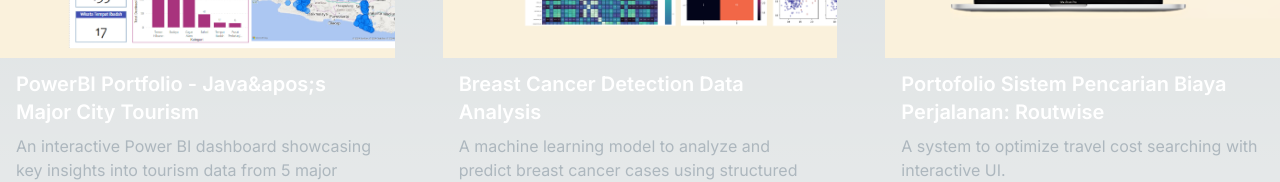
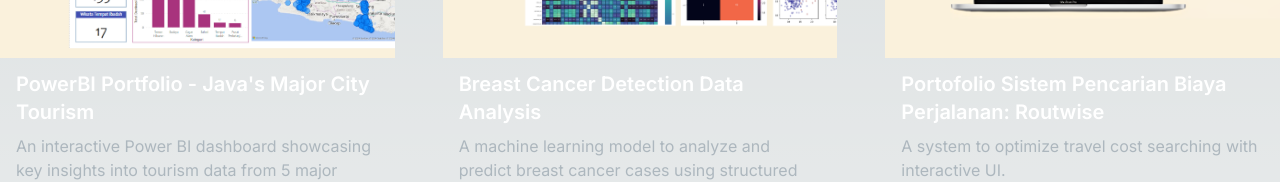
Before and after one commit to heyitseufra/portokubrigittaeufra, a Next.js app: page /projects in a window 1280 px wide. Shown: the part 438-620 px from the top of the page. Built offline with nearby package versions, Linux system fonts and the light colour scheme.

Commit message:
changing apos

```diff
--- a/src/app/components/ProjectsSection.jsx
+++ b/src/app/components/ProjectsSection.jsx
@@ -7,7 +7,7 @@
 const projectsData = [
   {
     id: 1,
-    title: "PowerBI Portfolio - Java&apos;s Major City Tourism",
+    title: "PowerBI Portfolio - Java's Major City Tourism",
     description:
       "An interactive Power BI dashboard showcasing key insights into tourism data from 5 major cities in Java Island.",
     image: "/images/projects/wisata.png",
--- a/src/app/projects/[id]/page.jsx
+++ b/src/app/projects/[id]/page.jsx
@@ -5,7 +5,7 @@
 const projectsData = [
   {
     id: 1,
-    title: "PowerBI Portfolio - Java&apos;s Major City Tourism",
+    title: "PowerBI Portfolio - Java's Major City Tourism",
     description:
       "An interactive Power BI dashboard showcasing key insights into tourism data from 5 major cities in Java Island.",
     details: `
```
